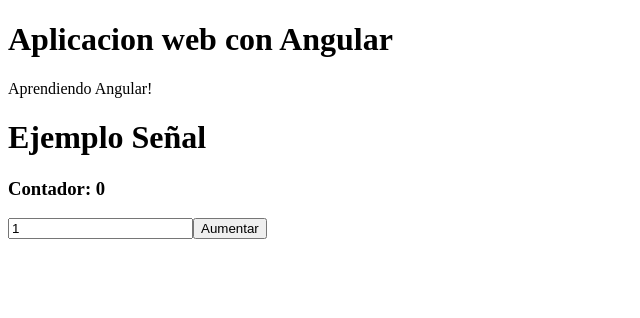
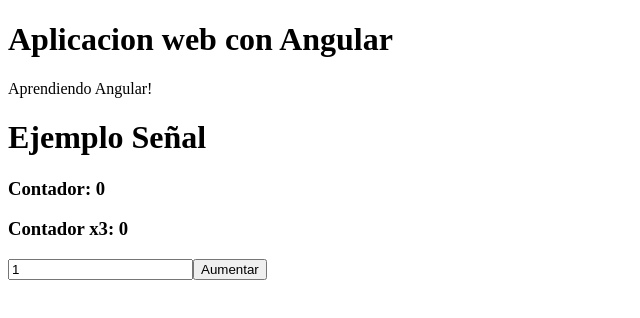
Before and after one commit to Ignacio-Molina-0804/UDemyWebCourse, an Angular app in the folder Angular/: page / in a window 1280 px wide. Shown: the top 318 px of the page, without its empty margins (0-640 px from the left). Built offline with nearby package versions, Linux system fonts and the light colour scheme.

Commit message:
Propiedades Computadas

```diff
--- a/Angular/src/app/components/carrito-signals/carrito-signals.html
+++ b/Angular/src/app/components/carrito-signals/carrito-signals.html
@@ -1,5 +1,6 @@
 <h1>Ejemplo Señal</h1>
 <h3>Contador: {{contador()}}</h3>
+<h3>Contador x3: {{contadorX3()}}</h3>
 
 <!-- Al poner el + antes de los () hace que el dato pase a ser de tipo number -->
 <input type="number" [value]="incremento()" (input)="incremento.set(+($any($event.target.value)))">
--- a/Angular/src/app/components/carrito-signals/carrito-signals.ts
+++ b/Angular/src/app/components/carrito-signals/carrito-signals.ts
@@ -1,5 +1,4 @@
-import { Component, signal } from '@angular/core';
-import { Signal } from '@angular/core';
+import { Component, computed, signal } from '@angular/core';
 
 
 @Component({
@@ -12,6 +11,7 @@
 
   contador = signal(0);
   incremento = signal(1);
+  contadorX3 = computed(() => this.contador() * 3)
 
   aumentar(){
 
```
